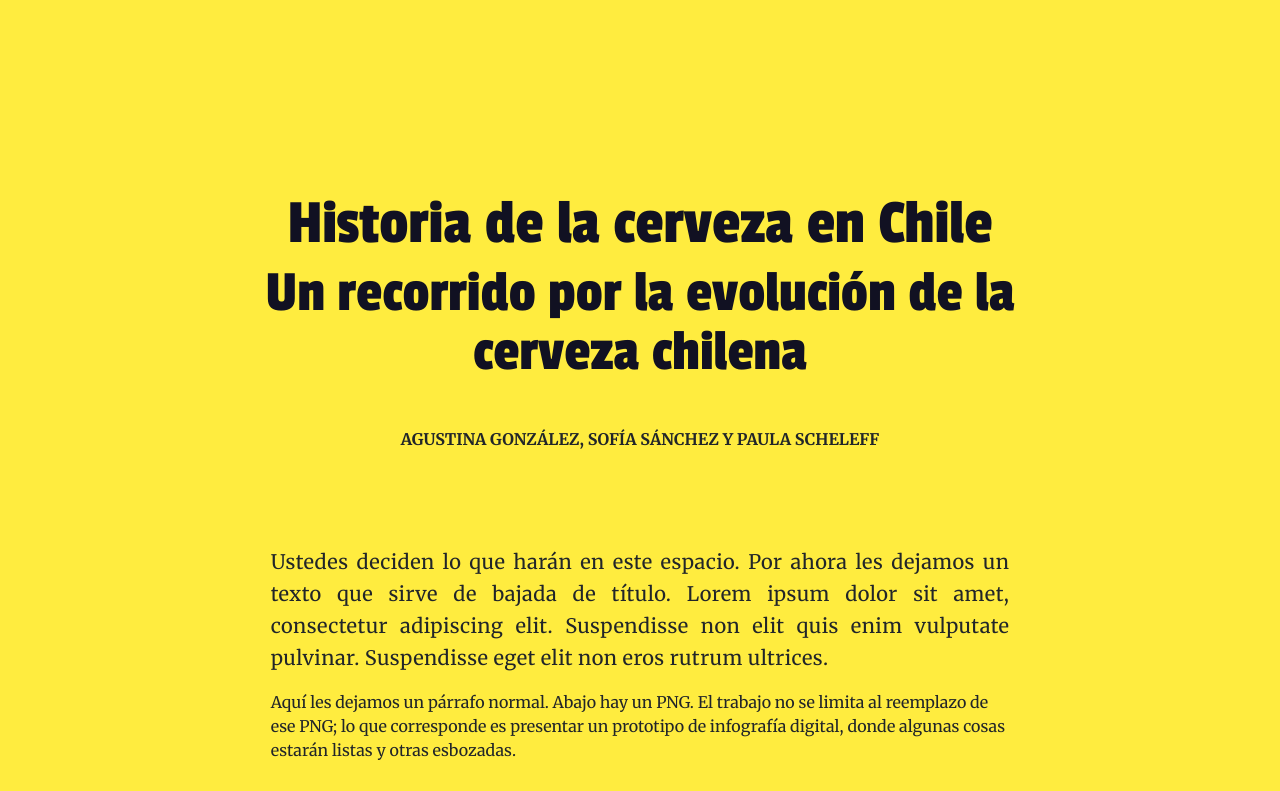
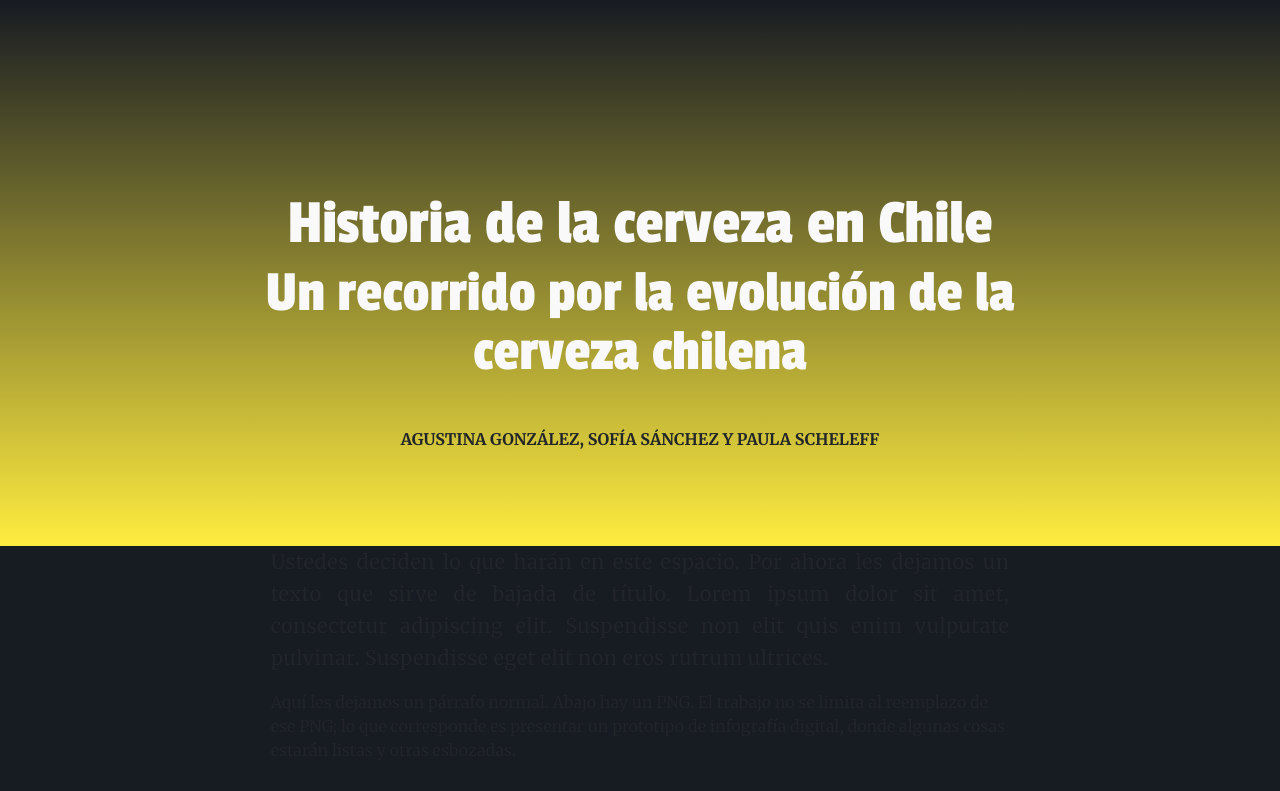
Before and after one commit to paulascheleff/infodigital-10, a plain HTML site: page index.html in a window 1280 px wide. Shown: the top 791 px of the page. Drawn offline with nearby package versions, Linux system fonts and the light colour scheme.

Commit message:
Update style.css

```diff
--- a/style.css
+++ b/style.css
@@ -4,12 +4,12 @@
 body {
     font-family: 'Merriweather', serif;
     font-weight: 400;
-    background: rgb(255, 236, 63);
+    background: rgb(23, 27, 34);
 }
 h1,h2 {
     font-family: 'Passion One', cursive;
     font-weight: 400;
-    color: #112;
+    color: #f9f9f9;
     line-height: 1;
 }
 h1{
```
